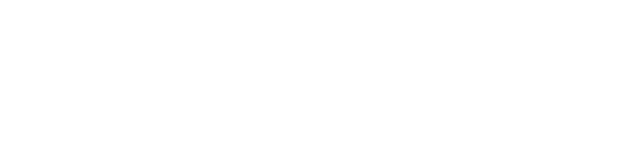
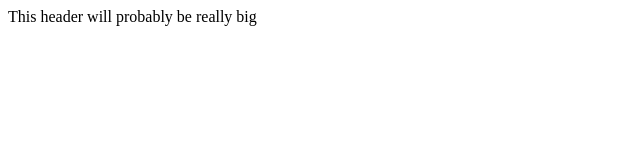
Before and after one commit to analeamaesterling/First-Repository, a plain HTML site: page index.html in a window 1280 px wide. Shown: the whole page, without its empty margins (0-640 px from the left). Drawn offline with Linux system fonts and the light colour scheme.

Commit message:
No idea man

```diff
--- a/index.html
+++ b/index.html
@@ -5,7 +5,7 @@
     </head>
 
     <body>
-
+        <hi>This header will probably be really big</hi>
 
     </body>
 
```
